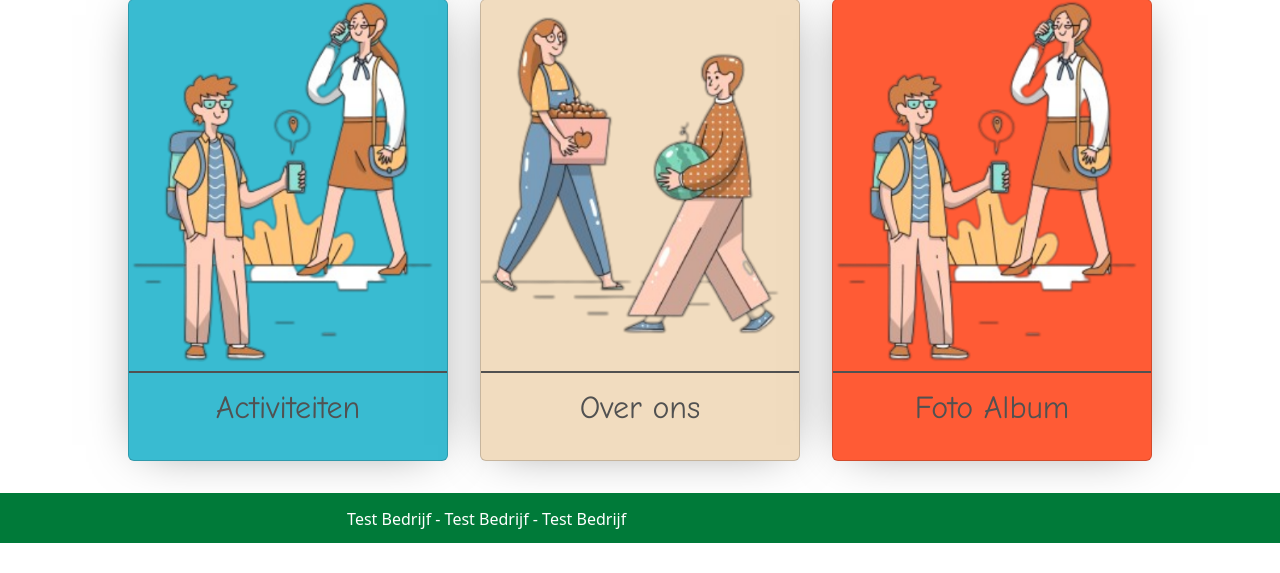
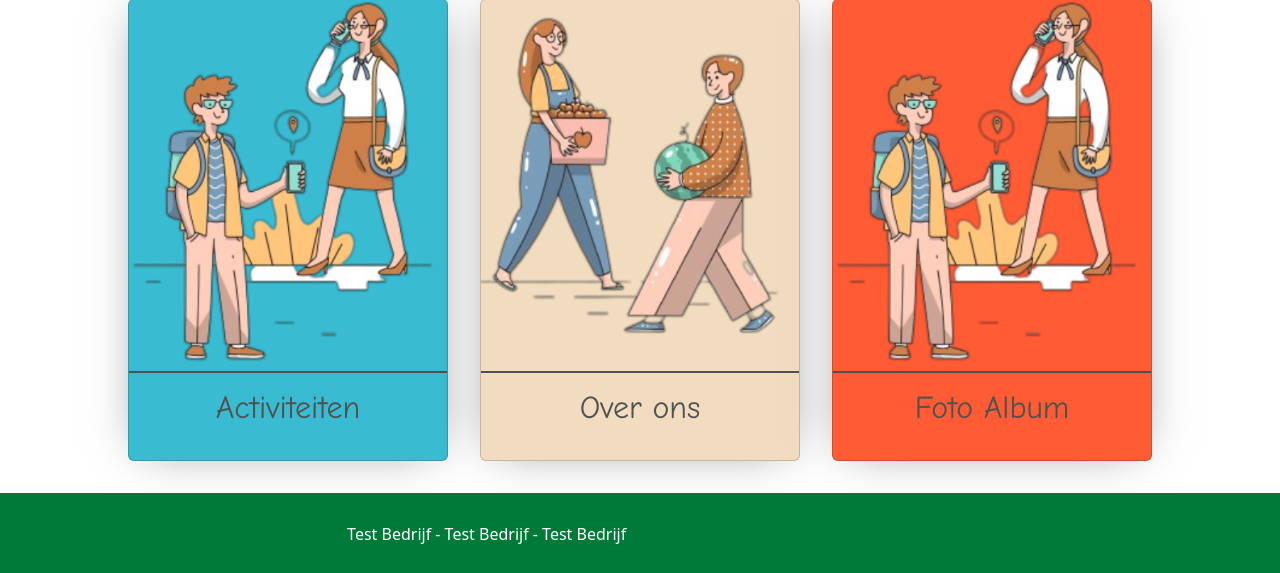
Before and after one commit to cvmook/desoos, a PHP site: page /parfumerie-van-biemen/ in a window 1280 px wide. Shown: the part 585-1158 px from the top of the page. Before the commit the page ends 1128 px from the top, so only its background shows below. Run offline with PHP 8.4, Linux system fonts and the light colour scheme.

Commit message:
. fith and sixth segment

```diff
--- a/css/style.css
+++ b/css/style.css
@@ -197,7 +197,7 @@
  /****** FOURTH SEGMENT ******/
 
     .scroll-right {
-    height: 50px;
+    height: 80px;
     overflow: hidden;
     position: relative;
     background: #007A39;
@@ -209,7 +209,7 @@
     width: 100%;
     height: 100%;
     margin: 0;
-    line-height: 50px;
+    line-height: 80px;
     text-align: center;
     /* Starting position */
     -moz-transform:translateX(-100%);
--- a/index.php
+++ b/index.php
@@ -101,7 +101,9 @@
   <p> Test Bedrijf - Test Bedrijf - Test Bedrijf </p>
 </div>
 
+<!-- ******** FIFTH SEGMENT ******** -->
 
+<!-- ******** SIXTH SEGMENT ******** -->
 
 <script src="js/card-list.js"></script>
 
```
